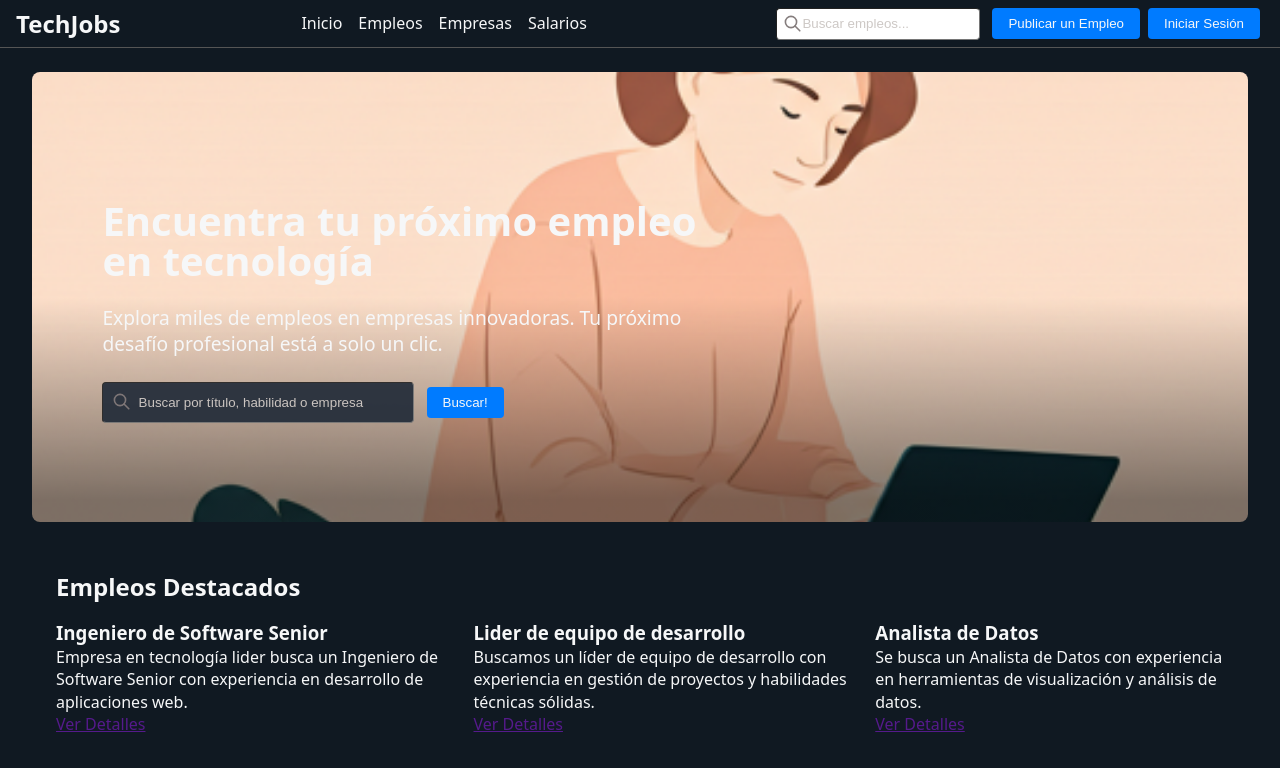
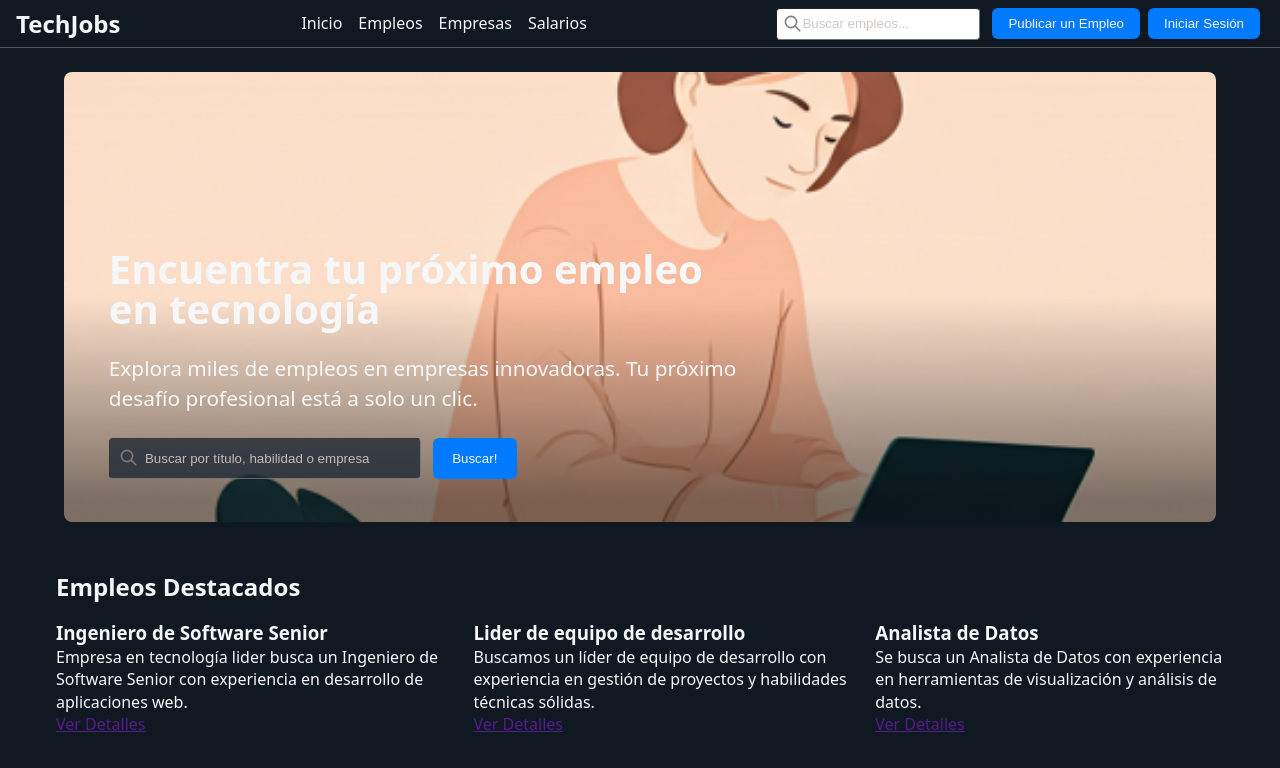
Before and after one commit to Thiago-Dev66/TechJobs, a plain HTML site: page index.html in a window 1280 px wide. Shown: the top 768 px of the page. Drawn offline with Linux system fonts and the light colour scheme.

Commit message:
finished (for now)

```diff
--- a/styles.css
+++ b/styles.css
@@ -88,7 +88,7 @@ button {
     margin-left: 0.5rem;
     padding: 0.5rem 1rem;
     border: none;
-    border-radius: 4px;
+    border-radius: 6px;
     background-color: var(--buttons-color);
     color: var(--font-color-light);
     cursor: pointer;
@@ -119,11 +119,11 @@ button {
 .Encabezado-elementos {
     display: flex;
     flex-direction: column;
-    gap: 1.5rem;
+    gap: 1.6rem;
     align-items: flex-start;
     position: absolute;
-    top: 30%;
-    left: 8%;
+    top: 40%;
+    left: 8.5%;
     max-width: 50vw;
 }
 
@@ -134,7 +134,7 @@ button {
 }
 
 .Encabezado-elementos > p {
-    font-size: 1.2rem;
+    font-size: 1.3rem;
     font-weight: 200;
 }
 
@@ -146,11 +146,19 @@ button {
     padding: 1.2rem 2.2rem;
     color: var(--font-color-light);
     background-color: var(--input-color);
-    opacity: 0.9;
+    opacity: 80%;
+}
+
+.Encabezado-elementos > .actions-encabezado > form > button {
+    padding: 0.8rem 1.2rem;
+}
+
+.Encabezado-elementos > .actions-encabezado > form > button:hover {
+    background-color: var(--buttons-hover-color);
 }
 
 .image-container {
-    width: 95%;
+    width: 90%;
     height: 450px;
     margin: 1rem auto;
     border-radius: 8px;
```
